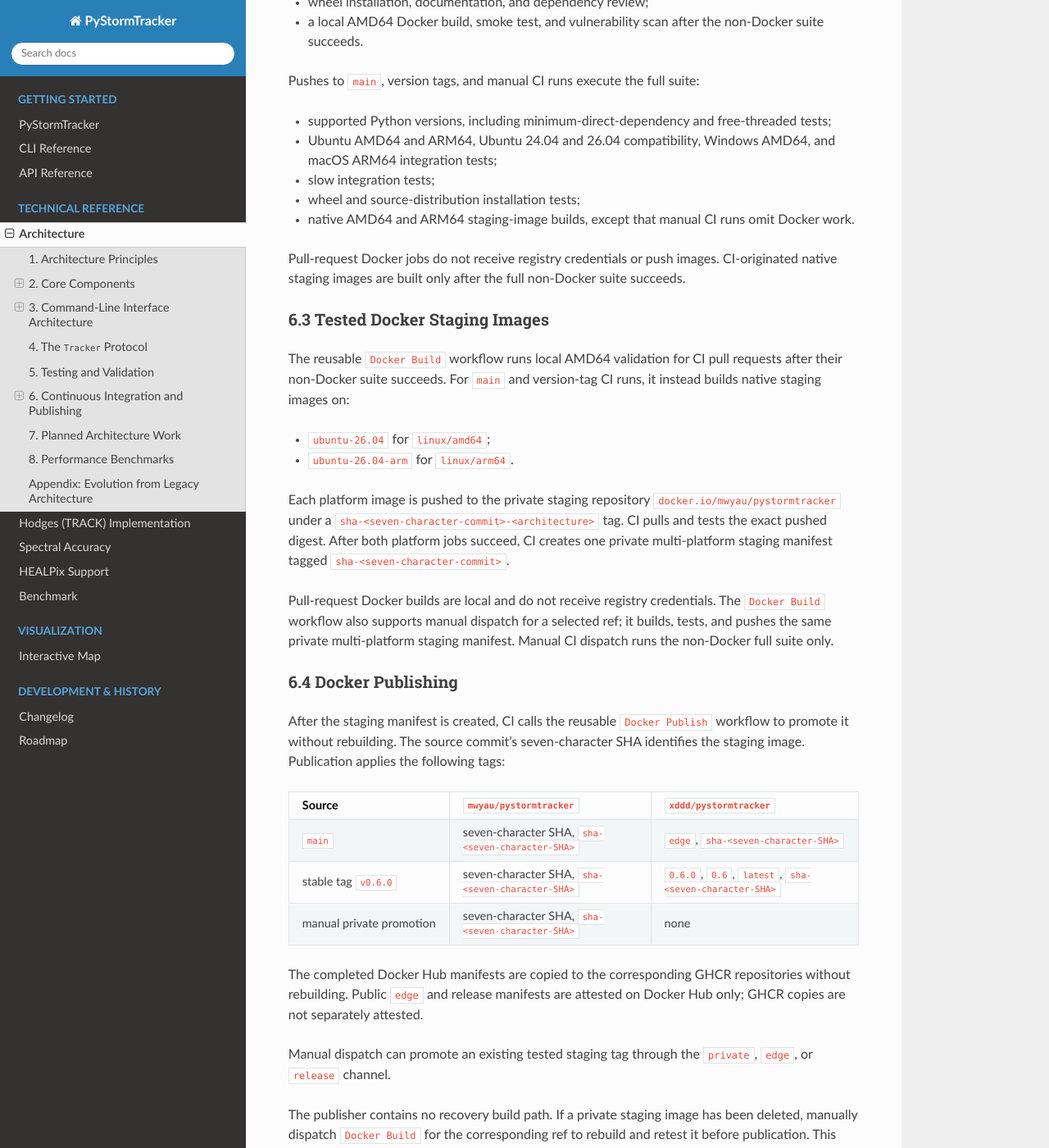
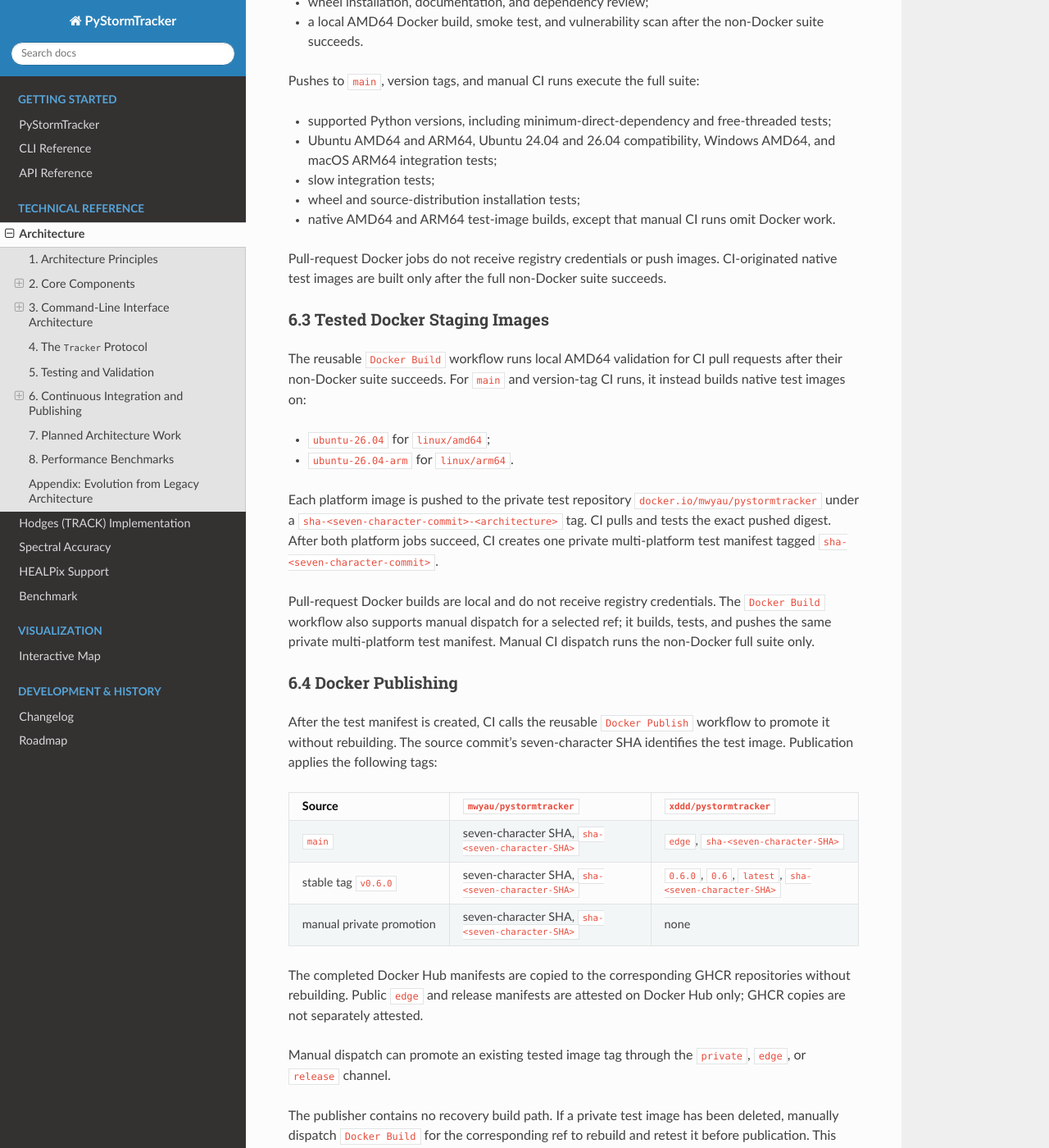
Before and after one commit to mwyau/PyStormTracker, a Sphinx documentation site: the page built from docs/architecture.md, in a window 1280 px wide and 1400 px high, scrolled down 4284 px. Shown: the whole window at 82% size. Built offline with Sphinx 7.4.7 and the Read the Docs theme 3.1.0, drawn with Linux system fonts in a browser that asks for light colours.

```diff
--- a/docs/architecture.md
+++ b/docs/architecture.md
@@ -145,38 +145,38 @@ Pushes to `main`, version tags, and manual CI runs execute the full suite:
 - Ubuntu AMD64 and ARM64, Ubuntu 24.04 and 26.04 compatibility, Windows AMD64, and macOS ARM64 integration tests;
 - slow integration tests;
 - wheel and source-distribution installation tests;
-- native AMD64 and ARM64 staging-image builds, except that manual CI runs omit
+- native AMD64 and ARM64 test-image builds, except that manual CI runs omit
   Docker work.
 
 Pull-request Docker jobs do not receive registry credentials or push images.
-CI-originated native staging images are built only after the full non-Docker suite
+CI-originated native test images are built only after the full non-Docker suite
 succeeds.
 
 ### 6.3 Tested Docker Staging Images
 
 The reusable `Docker Build` workflow runs local AMD64 validation for CI pull
 requests after their non-Docker suite succeeds. For `main` and version-tag CI
-runs, it instead builds native staging images on:
+runs, it instead builds native test images on:
 
 - `ubuntu-26.04` for `linux/amd64`;
 - `ubuntu-26.04-arm` for `linux/arm64`.
 
-Each platform image is pushed to the private staging repository
+Each platform image is pushed to the private test repository
 `docker.io/mwyau/pystormtracker` under a `sha-<seven-character-commit>-<architecture>`
 tag. CI pulls and tests the exact pushed digest. After both platform jobs succeed,
-CI creates one private multi-platform staging manifest tagged
+CI creates one private multi-platform test manifest tagged
 `sha-<seven-character-commit>`.
 
 Pull-request Docker builds are local and do not receive registry credentials.
 The `Docker Build` workflow also supports manual dispatch for a selected ref; it
-builds, tests, and pushes the same private multi-platform staging manifest. Manual
+builds, tests, and pushes the same private multi-platform test manifest. Manual
 CI dispatch runs the non-Docker full suite only.
 
 ### 6.4 Docker Publishing
 
-After the staging manifest is created, CI calls the reusable `Docker Publish`
+After the test manifest is created, CI calls the reusable `Docker Publish`
 workflow to promote it without rebuilding. The source commit's seven-character SHA
-identifies the staging image. Publication applies the following tags:
+identifies the test image. Publication applies the following tags:
 
 | Source | `mwyau/pystormtracker` | `xddd/pystormtracker` |
 | --- | --- | --- |
@@ -186,9 +186,9 @@ identifies the staging image. Publication applies the following tags:
 
 The completed Docker Hub manifests are copied to the corresponding GHCR repositories without rebuilding. Public `edge` and release manifests are attested on Docker Hub only; GHCR copies are not separately attested.
 
-Manual dispatch can promote an existing tested staging tag through the `private`, `edge`, or `release` channel.
+Manual dispatch can promote an existing tested image tag through the `private`, `edge`, or `release` channel.
 
-The publisher contains no recovery build path. If a private staging image has been
+The publisher contains no recovery build path. If a private test image has been
 deleted, manually dispatch `Docker Build` for the corresponding ref to rebuild and
 retest it before publication. This keeps image construction and testing in the
 Docker build workflow and keeps the publishing workflow limited to validation,
```
Also changed, not shown: 2 other files.
